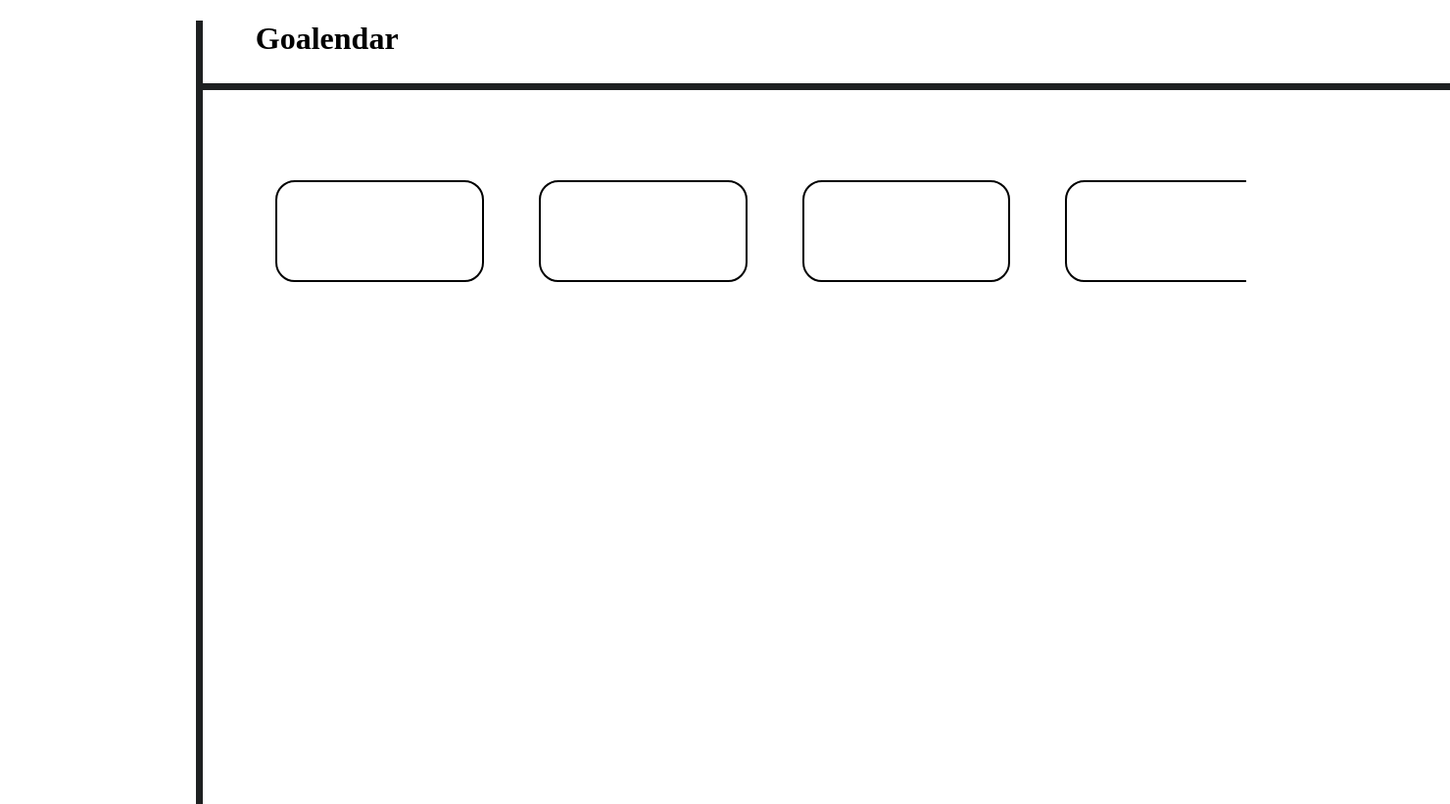
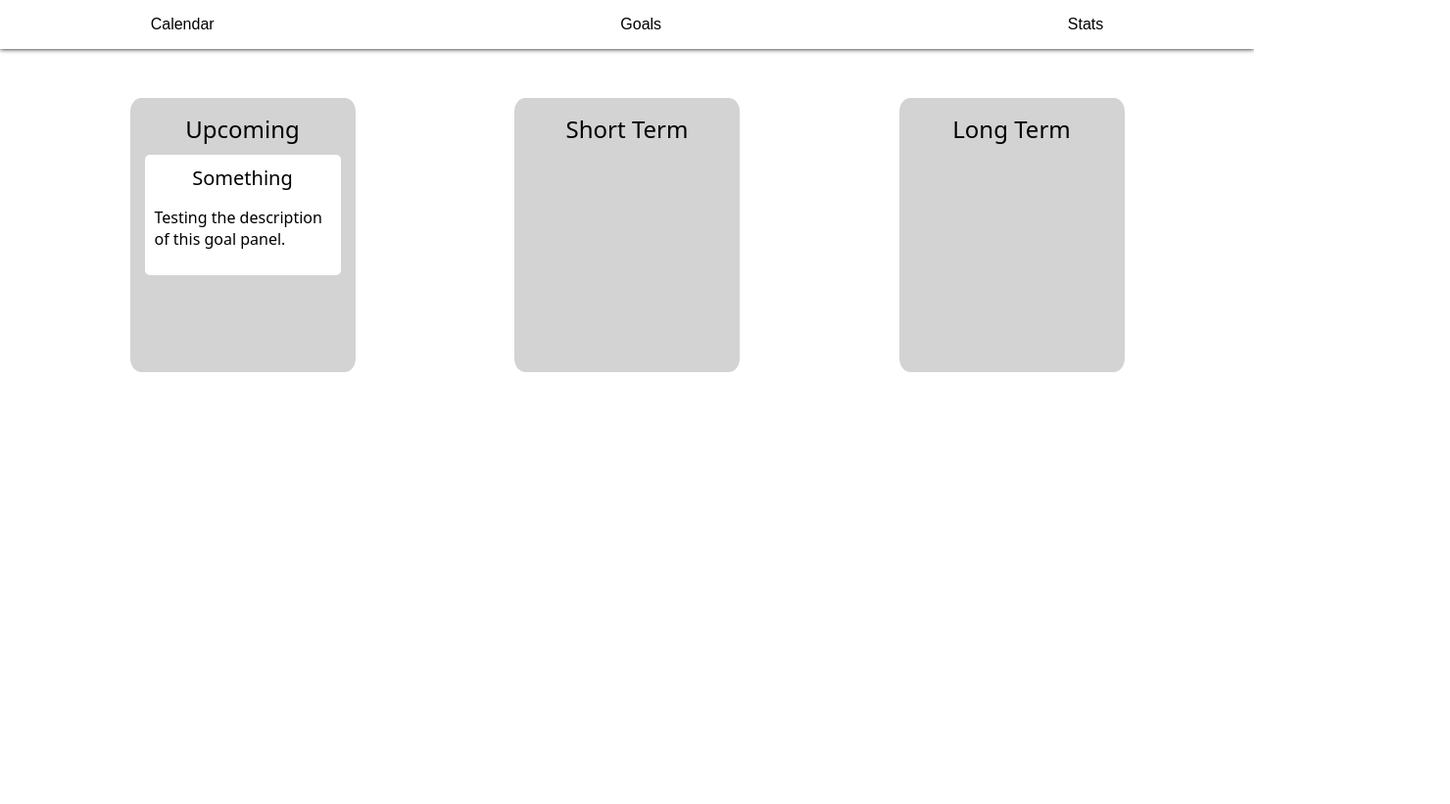
Before and after one commit to SaishuP/Goalendar, a plain HTML site: page index.html in a window 1280 px wide. Shown: the whole page at 98% size, 1480 px wide, since content can reach past the window. After the commit the page ends 800 px from the top, so only its background shows below. Drawn offline with Linux system fonts and the light colour scheme.

Commit message:
Update structure

```diff
--- a/index.html
+++ b/index.html
@@ -5,17 +5,34 @@
 <link rel="stylesheet" type="text/css" href="main.css" />
 </head>
 <body style="background-color:white;">
-<div class="vl"></div>
-<div class="hl"></div>
-<h1> Goalendar</h1>
+<!-- <div class="vl"></div>
+<div class="hl"></div> -->
+<!-- <h1>Goalendar</h1> -->
 
-<div class="parent">
-    <div class = "achievementBox"></div>
-    <div class = "achievementBox"></div>
-    <div class = "achievementBox"></div>
-    <div class = "achievementBox"></div>
-    <div class = "achievementBox"></div>
+<nav class="nav">
+    <button class="nav-item" href="#calendar">Calendar</button>
+    <button class="nav-item">Goals</button>
+    <button class="nav-item">Stats</button>
+</nav>
+
+<div class="main">
+    <div class="goals">
+        <div class="goal-catagory">
+            <h1 class="catagory-header">Upcoming</h1>
+            <div class="goal-panel">
+                <h1 class="goal-header">Something</h1>
+                <p class="goal-description">Testing the description of this goal panel.</p>
+            </div>
+        </div>
+        <div class="goal-catagory">
+            <h1 class="catagory-header">Short Term</h1>
+        </div>
+        <div class="goal-catagory">
+            <h1 class="catagory-header">Long Term</h1>
+        </div>
+    </div>
 </div>
+
 
 </body>
 </html>
--- a/main.css
+++ b/main.css
@@ -1,38 +1,81 @@
-h1{
-    margin-left:20%;
-    color: black;
+body {
+    margin: 0;
+    font-family: system-ui, -apple-system, BlinkMacSystemFont, 'Segoe UI', Roboto, Oxygen, Ubuntu, Cantarell, 'Open Sans', 'Helvetica Neue', sans-serif;
+}
 
+.nav {
+    margin: 0;
+    display: flex;
+    justify-content: space-evenly;
+    align-items: center;
+    position: absolute;
+    top: 0;
+    gap: 20%;
+    width: 100%;
+    height: 50px;
+    box-shadow: 0 0 5px 0;
 }
-.html{
-    margin:0;
+
+.nav-item {
+    font-size: 16px;
+    padding: 5px;
+    border: none;
+    background: none;
+    transition: all 100ms ease-in;
 }
-.vl {
-    border-left: 7px solid #1E2021;
-    height: 100%;
-    position: absolute;
-    margin-left:15%;
-    margin-bottom:0;
-  }
-.hl{
-    background-color: #1E2021;
-    margin-top:5%;
-    margin-left:15%;
-    width: 100%;
-    position:absolute;
-    height: 7px;
-    line-height: 80%;
+
+.nav-item:hover {
+    border-bottom: 2px solid gray;
+    cursor: pointer;
 }
-.achievementBox{
-    margin-left:5%;
-    margin-top:10%;
-    width:20%;
-    height:100px;
-    border:2.5px solid #000;
-    border-radius: 20px;
-    display: inline-block;
+
+.html {
+    margin: 0;
 }
-.parent{
-    margin-left:17.5%;
-    white-space: nowrap;
-    overflow-x: auto;
+
+.main {
+    margin: 20px;
+    margin-top: 100px;
+    display: flex;
+    flex-direction: column;
 }
+
+.goals {
+    display: flex;
+    justify-content: space-evenly;
+    gap: 50px;
+    flex-wrap: wrap;
+}
+
+.goal-catagory {
+    background-color: lightgray;
+    width: 200px;
+    height: 250px;
+    border-radius: 5%;
+    padding: 15px;
+}
+
+.catagory-header {
+    margin: 0;
+    padding-bottom: 10px;
+    font-size: 24px;
+    font-weight: 400;
+    text-align: center;
+}
+
+.goal-panel {
+    background-color: white;
+    padding: 10px;
+    border-radius: 5px;
+}
+
+.goal-header {
+    margin: 0;
+    font-size: 20px;
+    font-weight: 400;
+    text-align: center;
+}
+
+.goal-description {
+    font-size: 16px;
+}
```
